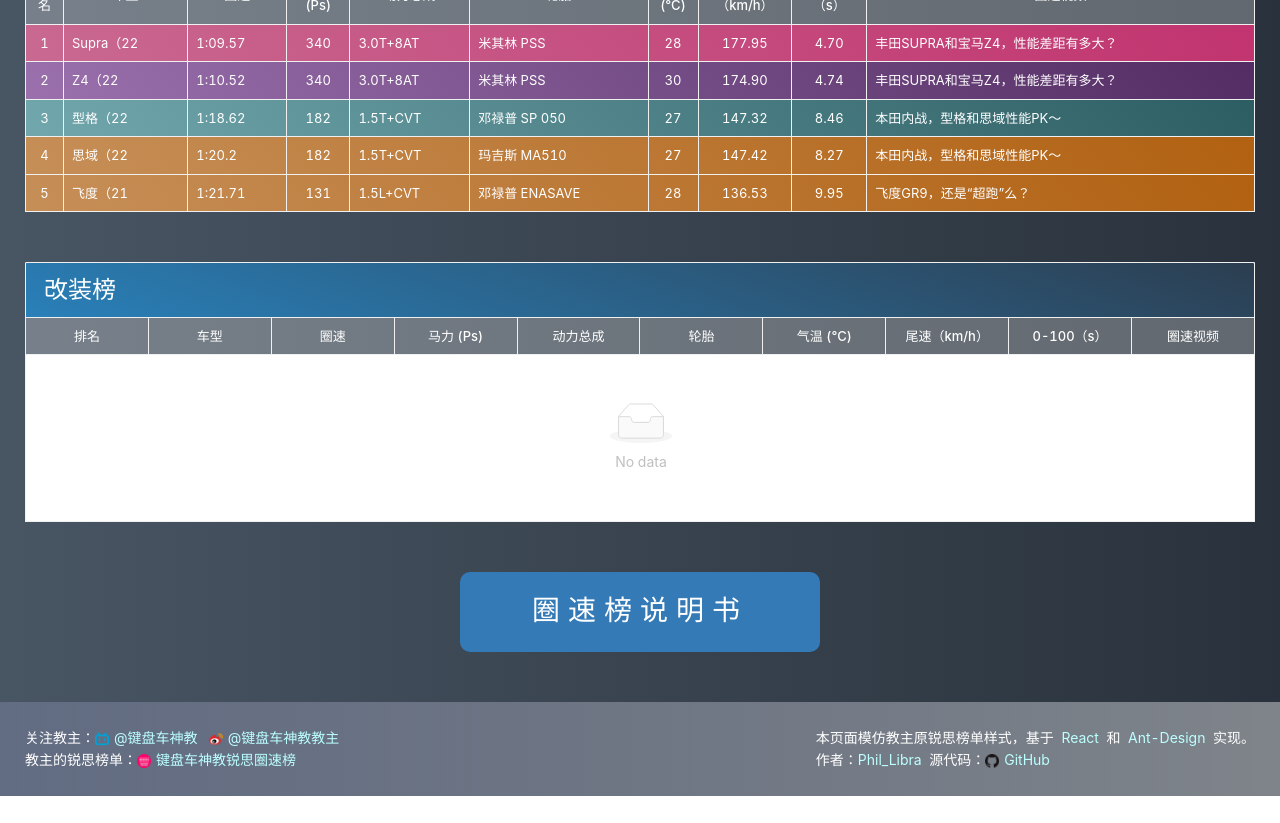
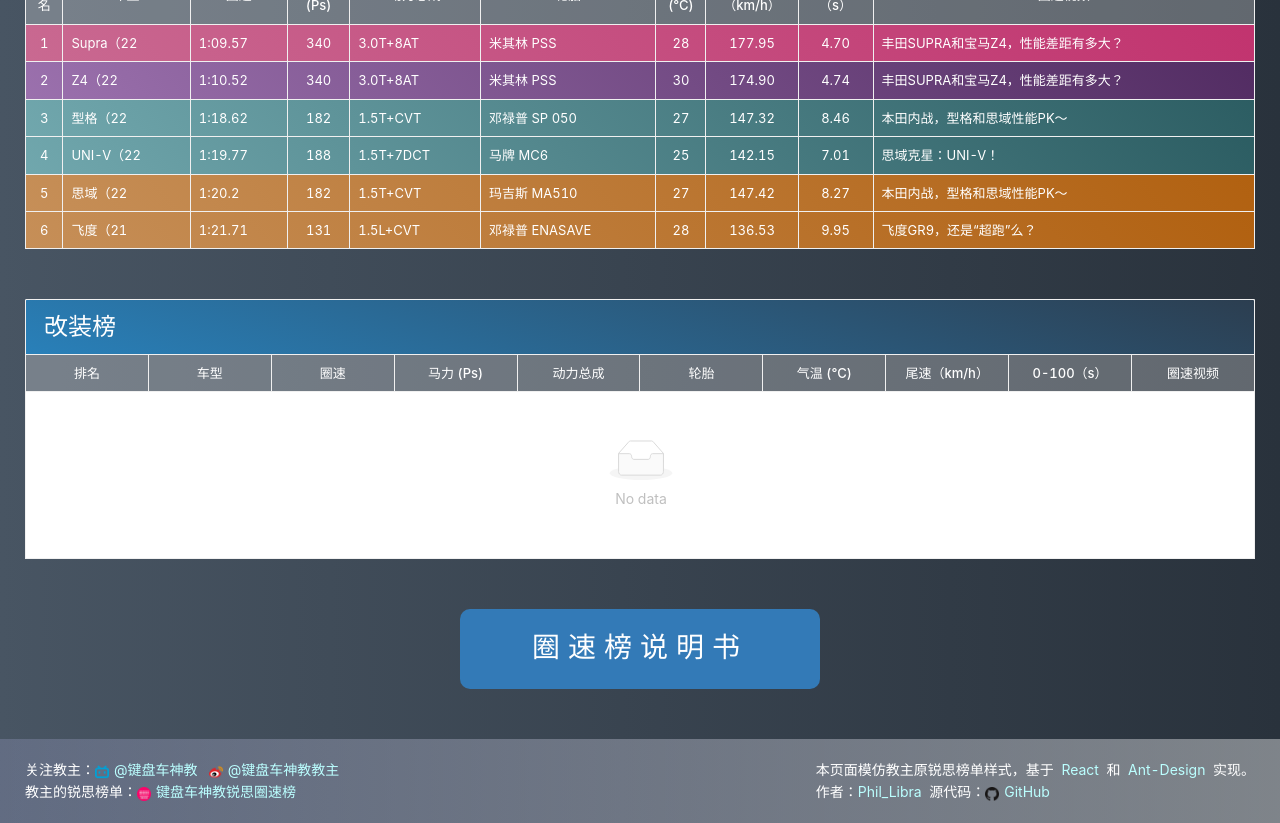
Before and after one commit to Phil-Libra/kbracer-goldenport, a React (Create React App) app: page / in a window 1280 px wide. Shown: the part 360-1183 px from the top of the page. Before the commit the page ends 1156 px from the top, so only its background shows below. Built offline with nearby package versions, Linux system fonts and the light colour scheme.

Commit message:
更新车型数据，修正样式

```diff
--- a/src/index.module.css
+++ b/src/index.module.css
@@ -111,11 +111,15 @@
   align-items: center;
   justify-content: space-between;
   flex-wrap: wrap;
-  padding: 25px;
+  padding: 10px 25px;
   width: 100%;
   background-image: linear-gradient(90deg, rgba(200, 200, 255, 0.2), rgba(255, 255, 255, 0.4));
   font-size: 14px;
   color: #fff;
+}
+.footer .left,
+.footer .right {
+  margin: 10px 0;
 }
 .footer a {
   color: #bbffff;
--- a/src/index.module.less
+++ b/src/index.module.less
@@ -172,11 +172,16 @@
     align-items: center;
     justify-content: space-between;
     flex-wrap: wrap;
-    padding: 25px;
+    padding: 10px 25px;
     width: 100%;
     background-image: linear-gradient(90deg, rgba(200, 200, 255, 0.2), rgba(255, 255, 255, 0.4));
     font-size: 14px;
     color: #fff;
+
+    .left,
+    .right {
+        margin: 10px 0;
+    }
 
     a {
         color: #bbffff;
--- a/src/speed.json
+++ b/src/speed.json
@@ -36,6 +36,18 @@
 		"limit": "147.32"
 	},
 	{
+		"car": "UNI-V（22",
+		"BID": "BV1vY4y1x7es",
+		"Btitle": "思域克星：UNI-V！",
+		"hp_content": "188",
+		"Powertrain": "1.5T+7DCT",
+		"speed": "79.77",
+		"tyre": "马牌 MC6",
+		"temperature": "25",
+		"accelerate": "7.01",
+		"limit": "142.15"
+	},
+	{
 		"car": "思域（22",
 		"BID": "BV1AY4y1x7kS",
 		"Btitle": "本田内战，型格和思域性能PK～",
```
Also changed, not shown: 10 other files (tests, documents, lock files or other folders).
